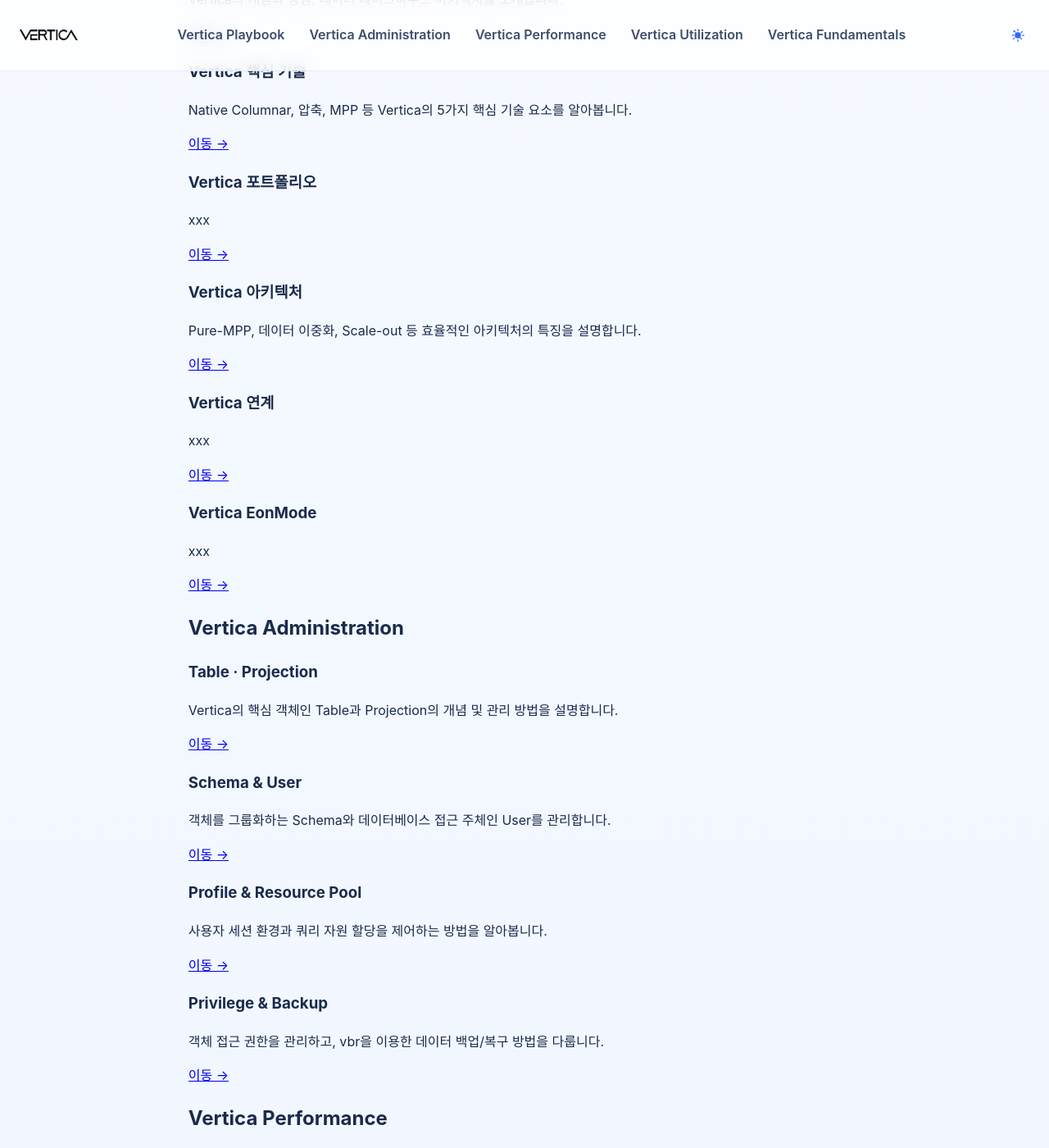
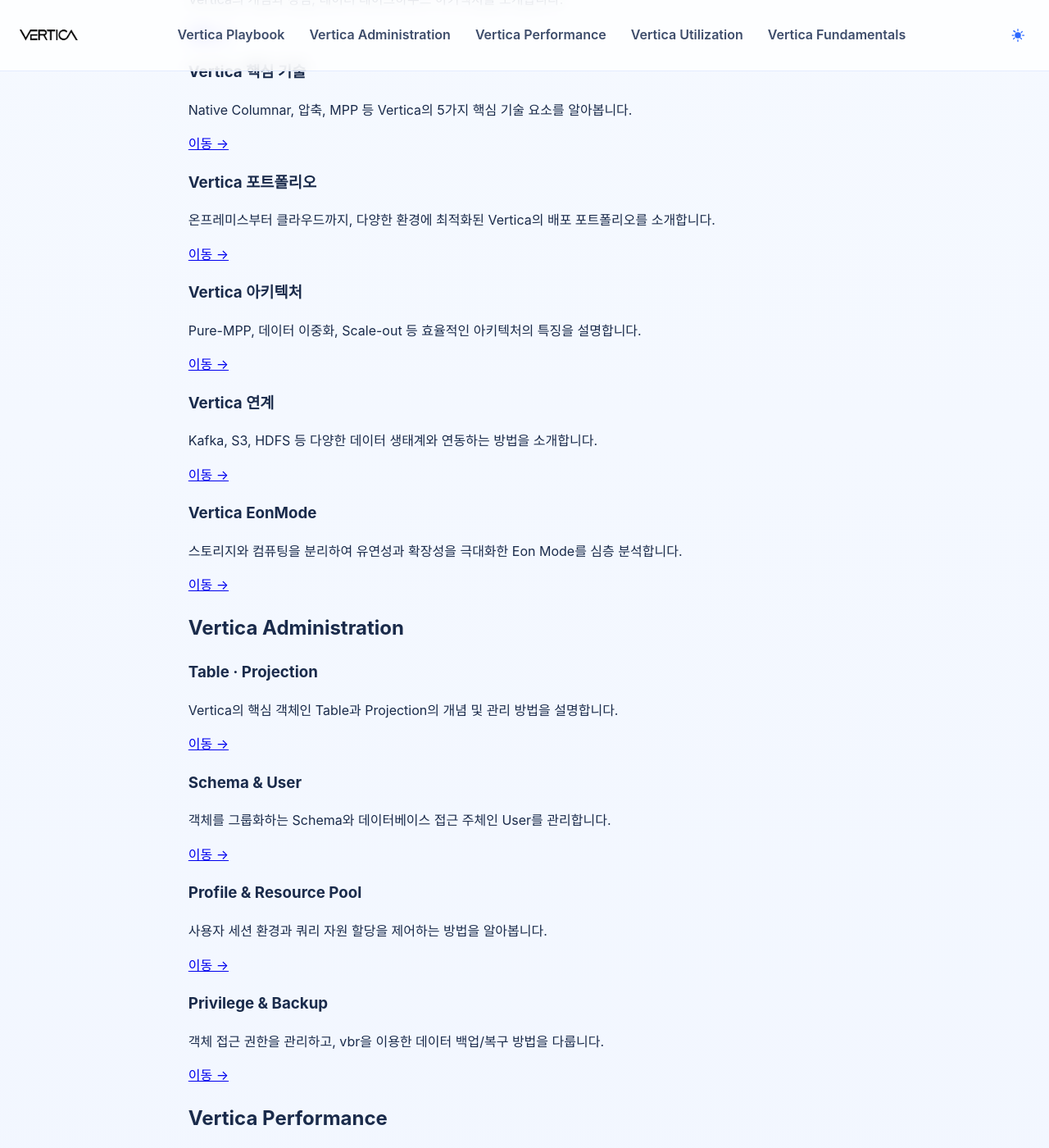
Before and after one commit to JIN0326/vertica_blog, a Jekyll site: the page built from 00index.md, in a window 1280 px wide and 1400 px high, scrolled down 1537 px. Shown: the whole window at 82% size. Built offline with Jekyll 4.4.1, drawn with Linux system fonts in a browser that asks for light colours.

Commit message:
Update blog content and styling

```diff
--- a/00index.md
+++ b/00index.md
@@ -50,7 +50,7 @@
     </article>
     <article class="card">
       <h3>Vertica 포트폴리오</h3>
-      <p> xxx </p>
+      <p>온프레미스부터 클라우드까지, 다양한 환경에 최적화된 Vertica의 배포 포트폴리오를 소개합니다.</p>
       <a href="{{ '/01playbook#portfolio' | relative_url }}">이동 →</a>
     </article>
     <article class="card">
@@ -60,12 +60,12 @@
     </article>
     <article class="card">
       <h3>Vertica 연계</h3>
-      <p> xxx </p>
+      <p>Kafka, S3, HDFS 등 다양한 데이터 생태계와 연동하는 방법을 소개합니다.</p>
       <a href="{{ '/01playbook#embracing' | relative_url }}">이동 →</a>
     </article>
     <article class="card">
       <h3>Vertica EonMode</h3>
-      <p> xxx </p>
+      <p>스토리지와 컴퓨팅을 분리하여 유연성과 확장성을 극대화한 Eon Mode를 심층 분석합니다.</p>
       <a href="{{ '/01playbook#eonmode' | relative_url }}">이동 →</a>
     </article>
   </div>
--- a/assets/css/style.css
+++ b/assets/css/style.css
@@ -612,7 +612,7 @@
 
 .portfolio-row {
   display: grid;
-  grid-template-columns: auto 1fr;
+  grid-template-columns: 1fr auto;
   gap: 24px;
   align-items: center;
   padding: 24px;
```
Also changed, not shown: 01playbook.md (+3 -3 lines).
